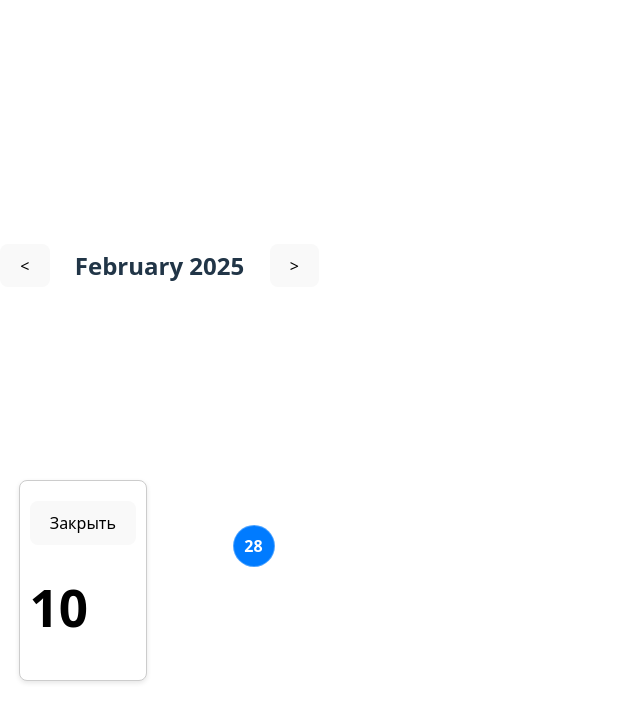
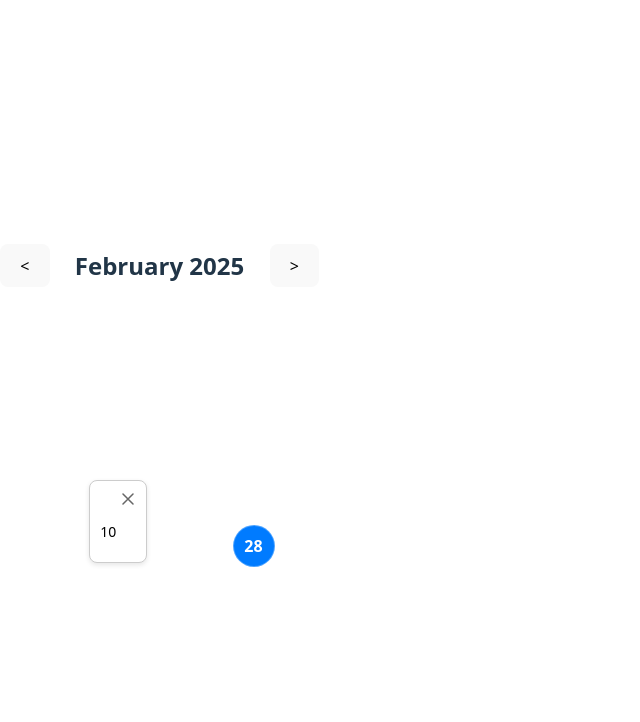
Before and after one commit to romboooo/hab-it, a React (Vite) app: page / in a window 1280 px wide. Both pictures are taken after a click on the element "10". Shown: the top 722 px of the page, without its empty margins (0-640 px from the left). Built offline with nearby package versions, Linux system fonts and the light colour scheme.

Commit message:
fix: dropDownMenu view

```diff
--- a/src/pages/Calendar/Components/CalendarGrid.tsx
+++ b/src/pages/Calendar/Components/CalendarGrid.tsx
@@ -25,10 +25,6 @@ const CalendarGrid: React.FC<CalendarGridProps> = ({ currentDate }) => {
   const emptyCellsEnd = Array.from({ length: 6 - endWeekday }, (_, i) => (
     <div key={`empty-end-${i}`} style={{ width: "40px", height: "40px" }} />
   ));
-
-  const handleDayClick = (day: number) => {
-    setOpenDay(openDay === day ? null : day);
-  };
 
   const totalCells = [
     ...emptyCellsStart,
--- a/src/pages/Calendar/Components/DayCell.tsx
+++ b/src/pages/Calendar/Components/DayCell.tsx
@@ -1,4 +1,4 @@
-import { motion, AnimatePresence } from "framer-motion";
+import {AnimatePresence } from "framer-motion";
 import DropDownMenu from "./DropDownMenu";
 
 interface dayCellProps {
--- a/src/pages/Calendar/Components/DropDownMenu.tsx
+++ b/src/pages/Calendar/Components/DropDownMenu.tsx
@@ -31,18 +31,53 @@ const DropDownMenu: React.FC<DropDownMenuProps> = ({
         borderRadius: "8px",
         padding: "10px",
         boxShadow: "0 2px 5px rgba(0, 0, 0, 0.1)",
-        zIndex: 1000,}}
+        zIndex: 1000,
+      }}
     >
-      <button
+      <motion.div
         onClick={(e) => {
           e.stopPropagation();
           onClose();
         }}
-        style={{ marginTop: "10px" }}
+        whileHover={{ scale: 1.1 }}
+        whileTap={{ scale: 0.9 }}
+        style={{
+          position: "absolute",
+          top: "8px",
+          right: "8px",
+          width: "20px",
+          height: "20px",
+          cursor: "pointer",
+          display: "flex",
+          alignItems: "center",
+          justifyContent: "center",
+        }}
       >
-        Закрыть
-      </button>
-      <h1 style={{ color: "#000000" }}>{currDate}</h1>
+        <svg
+          width="12"
+          height="12"
+          viewBox="0 0 12 12"
+          fill="none"
+          xmlns="http://www.w3.org/2000/svg"
+        >
+          <path
+            d="M1 1L11 11M11 1L1 11"
+            stroke="#666"
+            strokeWidth="1.5"
+            strokeLinecap="round"
+          />
+        </svg>
+      </motion.div>
+      <div style={{
+        paddingTop: "30px",
+        color: "#000000",
+        margin: "0 0 10px 0",
+        fontSize: "14px",
+        fontWeight: "500",
+        paddingRight: "20px",
+      }}>
+        {currDate}
+      </div>
     </motion.div>
   );
 };
```
